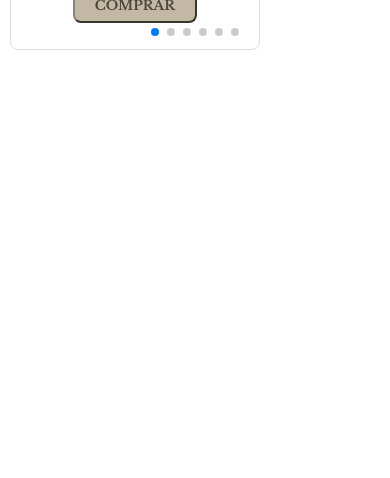
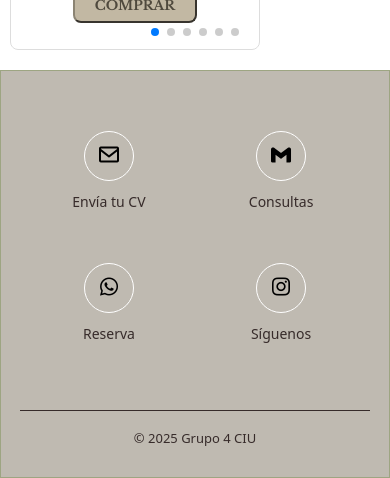
Before and after one commit to PiketeroJunior/TP-CIU-Grupo-4, a React (Vite) app in the folder trabajociu/: page / in a window 390 px wide. Shown: the part 603-1081 px from the top of the page. Before the commit the page ends 844 px from the top, so only its background shows below. Built offline with nearby package versions, Linux system fonts and the light colour scheme; a web font is replaced by a local one.

Commit message:
Agregado de footer y footer responsivo para tablets y celular

```diff
--- a/trabajociu/index.html
+++ b/trabajociu/index.html
@@ -9,7 +9,7 @@
     <link rel="preconnect" href="https://fonts.googleapis.com">
     <link rel="preconnect" href="https://fonts.gstatic.com" crossorigin>
     <link href="https://fonts.googleapis.com/css2?family=Playfair+Display:ital,wght@0,400..900;1,400..900&display=swap" rel="stylesheet">
-
+    <link href='https://unpkg.com/boxicons@2.1.1/css/boxicons.min.css' rel='stylesheet'>
     <link rel="preconnect" href="https://fonts.googleapis.com">
     <link rel="preconnect" href="https://fonts.gstatic.com" crossorigin>
     <link href="https://fonts.googleapis.com/css2?family=Libre+Baskerville:ital,wght@0,400;0,700;1,400&display=swap" rel="stylesheet">
--- /dev/null
+++ b/trabajociu/src/components/footer/Footer.jsx
@@ -0,0 +1,44 @@
+import styles from "./Footer.module.css"
+
+
+export default function Footer(){
+    return (
+        <footer className={styles.footer}>
+            <div className={styles["datos-footer"]}>
+                <div className={styles["item-footer"]}>
+                    <div className={styles["border-icon"]}>
+                        <a href="mailto:facundoroman.gimenez@estudiantes.unahur.edu.ar">
+                            <i className='bx bx-envelope'></i>
+                        </a>
+                    </div>
+                    <p className={styles["texto-footer"]}>Envía tu CV</p>
+                </div>
+                <div className={styles["item-footer"]}>
+                    <div className={styles["border-icon"]}>
+                        <a href="mailto:facundoromangimenez@gmail.com">
+                            <i className='bx bxl-gmail'></i>
+                        </a>
+                    </div>
+                    <p className={styles["texto-footer"]}>Consultas</p>
+                </div>
+                <div className={styles["item-footer"]}>
+                    <div className={styles["border-icon"]}>
+                        <a href="https://api.whatsapp.com/send?phone=541135932853">
+                            <i className='bx bxl-whatsapp'></i>
+                        </a>
+                    </div>
+                    <p className={styles["texto-footer"]}>Reserva</p>
+                </div>
+                <div className={styles["item-footer"]}>
+                    <div className={styles["border-icon"]}>
+                        <a href="https://www.instagram.com/luna_coffee_brunch/?hl=es">
+                            <i className='bx bxl-instagram'></i>
+                        </a>
+                    </div>
+                    <p className={styles["texto-footer"]}>Síguenos</p>
+                </div>
+            </div>
+            <h2 className={styles["titulo-final"]}>&copy; 2025 Grupo 4 CIU</h2>
+        </footer>
+    )
+}
--- /dev/null
+++ b/trabajociu/src/components/footer/Footer.module.css
@@ -0,0 +1,103 @@
+footer {
+    background-color: #8c84738e;
+    padding: 60px 0 30px 0;
+    margin: auto;
+    overflow: hidden;
+    border: solid thin rgba(108, 134, 60, 0.404);
+}
+
+.datos-footer {
+    display: flex;
+    width: 90%;
+    justify-content: space-evenly;
+    align-items: center;
+    margin: auto;
+    padding-bottom: 30px;
+    border-bottom: 1px solid #271b1be5;
+    flex-wrap: wrap;
+}
+
+.datos-footer i{
+    color: black;
+    transition: color 0.3s ease-in-out;
+}
+
+.item-footer {
+    display: flex;
+    flex-direction: column;
+    align-items: center;
+    text-align: center;
+    margin-bottom: 20px;
+}
+
+.texto-footer {
+    margin-top: 10px;
+    font-size: 17px;
+    color: #271b1be5;
+}
+
+.border-icon {
+    height: 70px;
+    width: 70px;
+    display: flex;
+    align-items: center;
+    justify-content: center;
+    padding: 1.5rem;
+    border: solid thin white;
+    border-radius: 50%;
+    font-size: 2.0rem;
+    transition: all .3s ease-in;
+}
+
+.border-icon:hover {
+    background-color: black;
+    cursor: pointer;
+}
+
+.border-icon:hover i {
+    color: white;
+}
+
+.titulo-final {
+    text-align: center;
+    font-size: 14px;
+    margin: 20px 0 0 0;
+    color: #271b1be5;
+}
+
+@media screen and (max-width:800px) {
+    .datos-footer {
+        flex-wrap: wrap;
+        gap: 20px;
+    }
+}
+
+@media screen and (max-width:500px) {
+    .datos-footer {
+        flex-wrap: wrap; /* Permite que se reacomoden en filas */
+        justify-content: center;
+        gap: 15px;
+    }
+
+    .item-footer {
+        flex: 1 1 40%; /* Ocupa ~40% del contenedor, permite quepan 2 por fila */
+        min-width: 100px; /* Mínimo para que no colapsen */
+        max-width: 45%; /* Evita que se estiren demasiado */
+    }
+
+    .border-icon {
+        height: 50px;
+        width: 50px;
+        font-size: 1.5rem;
+        padding: 1rem;
+    }
+
+    .texto-footer {
+        font-size: 14px;
+    }
+
+    .titulo-final {
+        font-size: 13px;
+        padding: 0 10px;
+    }
+}
--- a/trabajociu/src/pages/Inicio.jsx
+++ b/trabajociu/src/pages/Inicio.jsx
@@ -1,11 +1,13 @@
 import ImgPrincipal from "../components/ImgPrincipal/ImgPrincipal"
 import Carrusel from "../components/Carrusel"
+import Footer from "../components/footer/Footer"
 
 export default function Inicio() {
   return (
     <>
         <ImgPrincipal/>
         <Carrusel/>
+        <Footer/>
     </>
   )
 }
```
